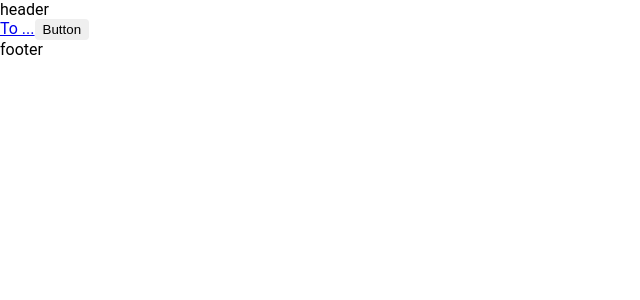
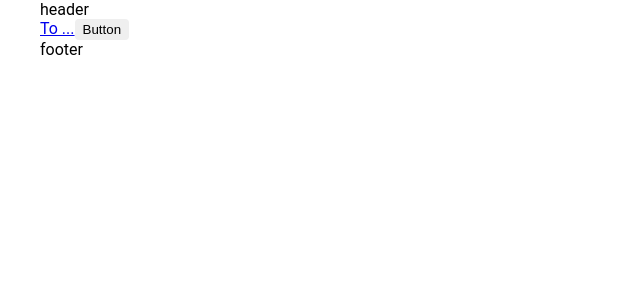
Before and after one commit to zeallot/starter-react-template, a React (Create React App) app: page / in a window 1280 px wide. Shown: the top 300 px of the page, without its empty margins (0-640 px from the left). Built offline with nearby package versions, Linux system fonts and the light colour scheme.

Commit message:
Add Container.jsx

```diff
--- a/src/App/components/Footer/Footer.jsx
+++ b/src/App/components/Footer/Footer.jsx
@@ -1,8 +1,11 @@
 import React from 'react';
+import Container from '../../../shared/components/Container';
 
 const Footer = () => (
   <footer>
-    footer
+    <Container>
+      footer
+    </Container>
   </footer>
 );
 
--- a/src/App/components/Header/Header.jsx
+++ b/src/App/components/Header/Header.jsx
@@ -1,8 +1,11 @@
 import React from 'react';
+import Container from '../../../shared/components/Container';
 
 const Header = () => (
   <header>
-    header
+    <Container>
+      header
+    </Container>
   </header>
 );
 
--- a/src/pages/MainPage/index.jsx
+++ b/src/pages/MainPage/index.jsx
@@ -1,12 +1,13 @@
 import React from 'react';
 import { Link } from 'react-router-dom';
 import { Button } from '../../shared/components/Buttons';
+import Container from '../../shared/components/Container';
 
 const MainPage = () => (
-  <div>
+  <Container>
     <Link to="/">To ...</Link>
     <Button>Button</Button>
-  </div>
+  </Container>
 );
 
 export default MainPage;
--- /dev/null
+++ b/src/shared/components/Container.jsx
@@ -0,0 +1,11 @@
+import styled from '@emotion/styled';
+
+const Container = styled('div')`
+  width: 100%;
+  max-width: 1200px;
+  padding-left: 10px;
+  padding-right: 10px;
+  margin: 0 auto;
+`;
+
+export default Container;
```
